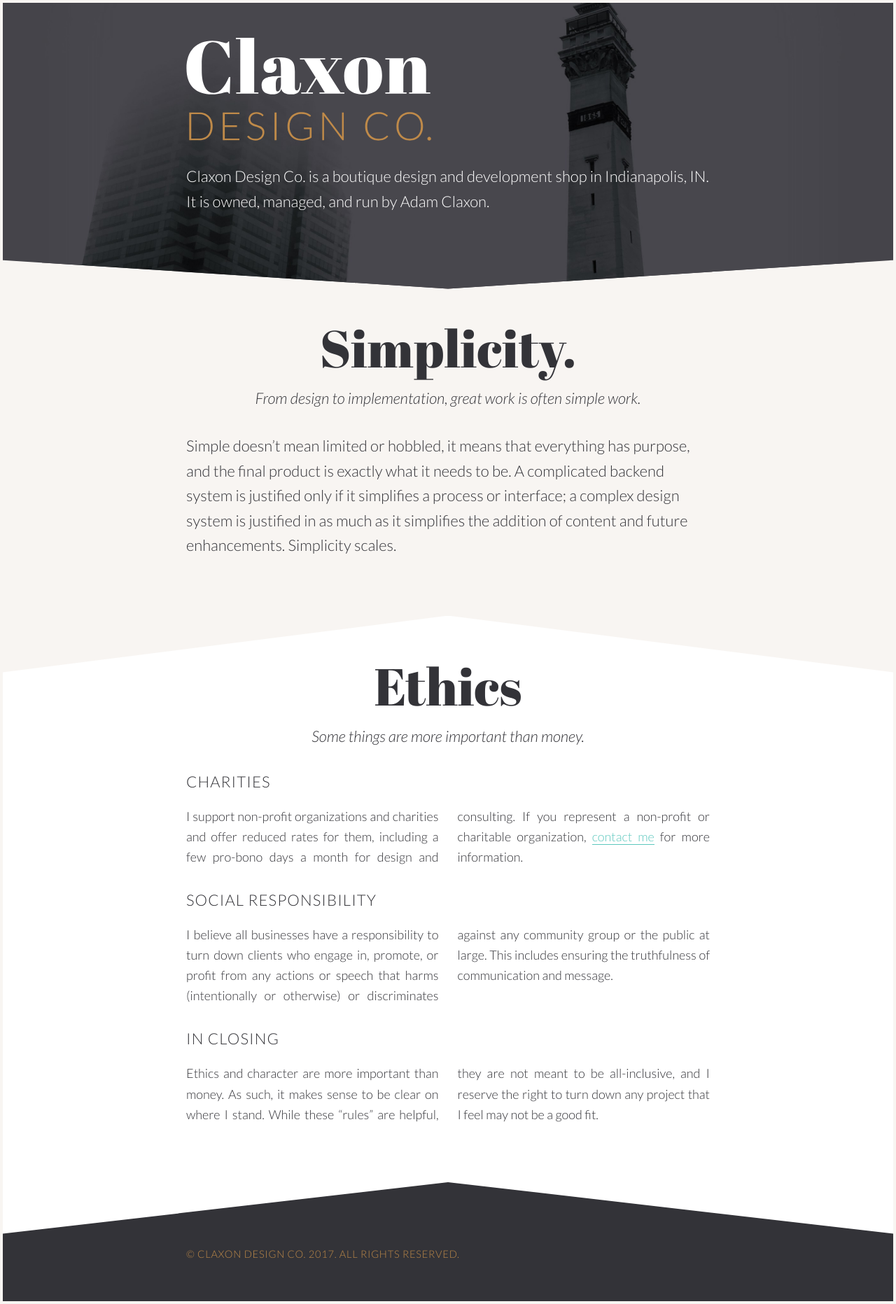
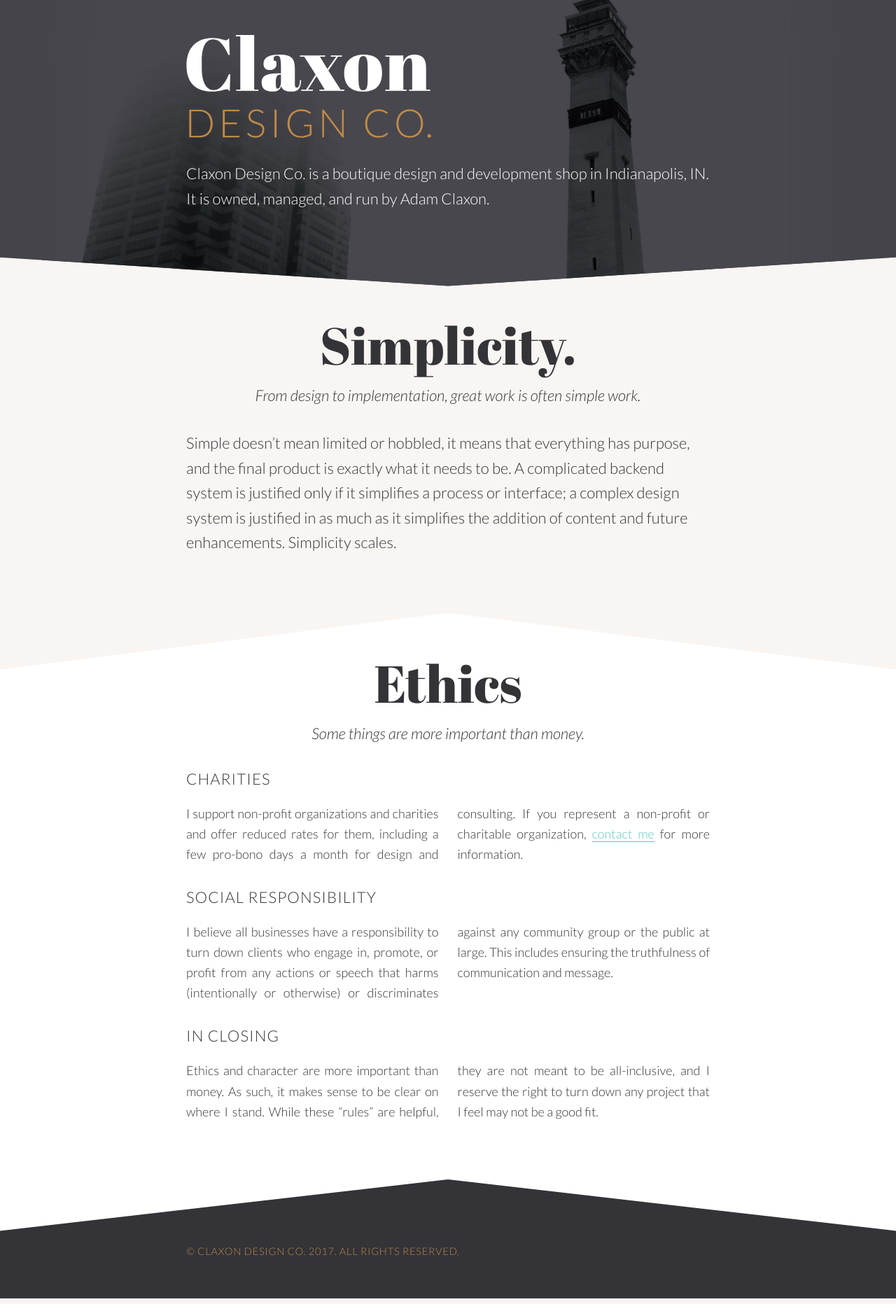
Before and after one commit to claxondesignco/claxondesignco.github.io, a Jekyll site: the page built from index.html, in a window 1280 px wide. Shown: the whole page at 70% size. Built offline with Jekyll 4.4.1, drawn with Linux system fonts in a browser that asks for light colours.

Commit message:
Removed site border.

```diff
--- a/_sass/_base.sass
+++ b/_sass/_base.sass
@@ -5,7 +5,6 @@
 
 html
   font-size: 100%
-  padding: 0.25rem
 
   @include yuge
     font-size: 140%
```
